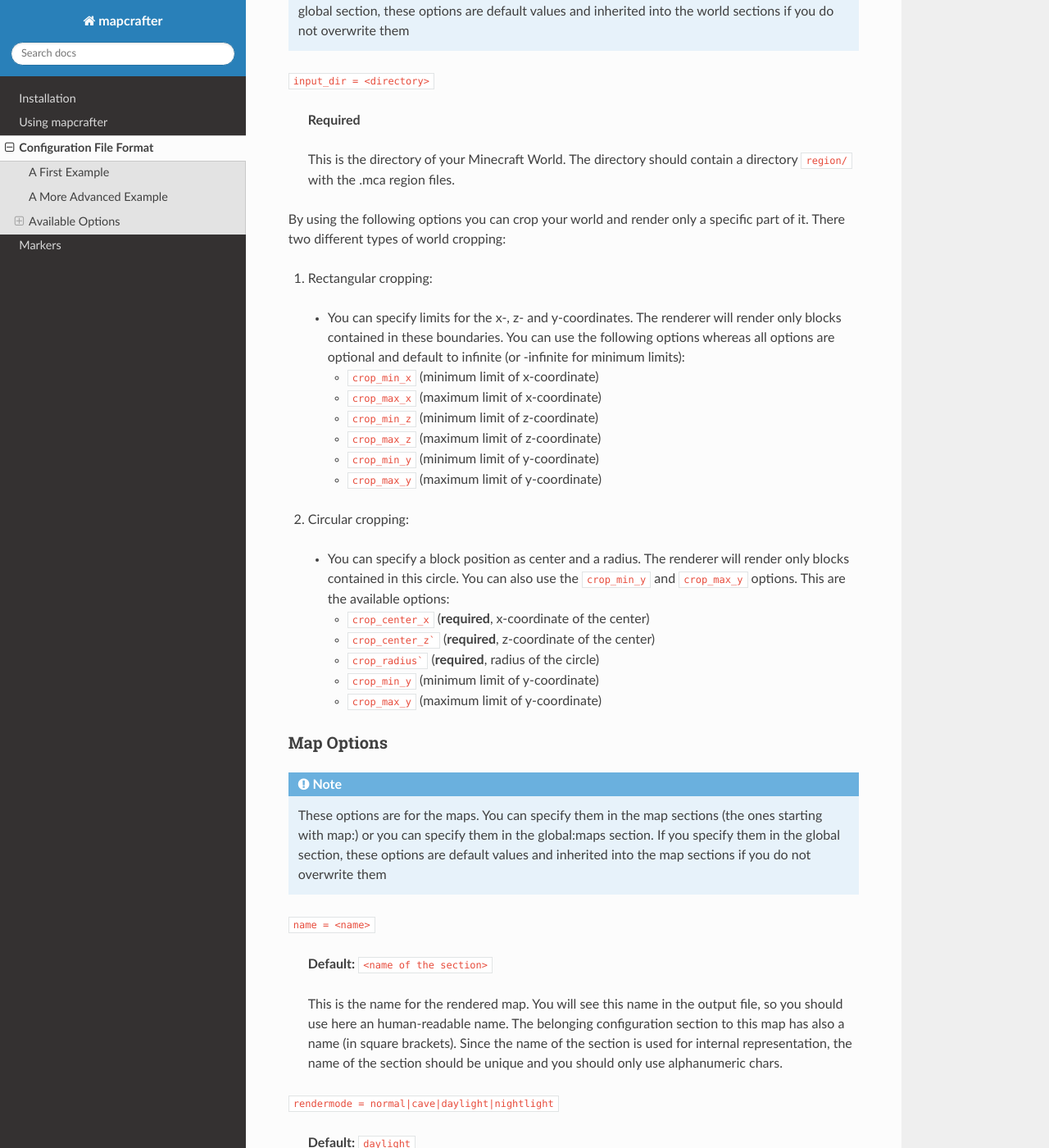
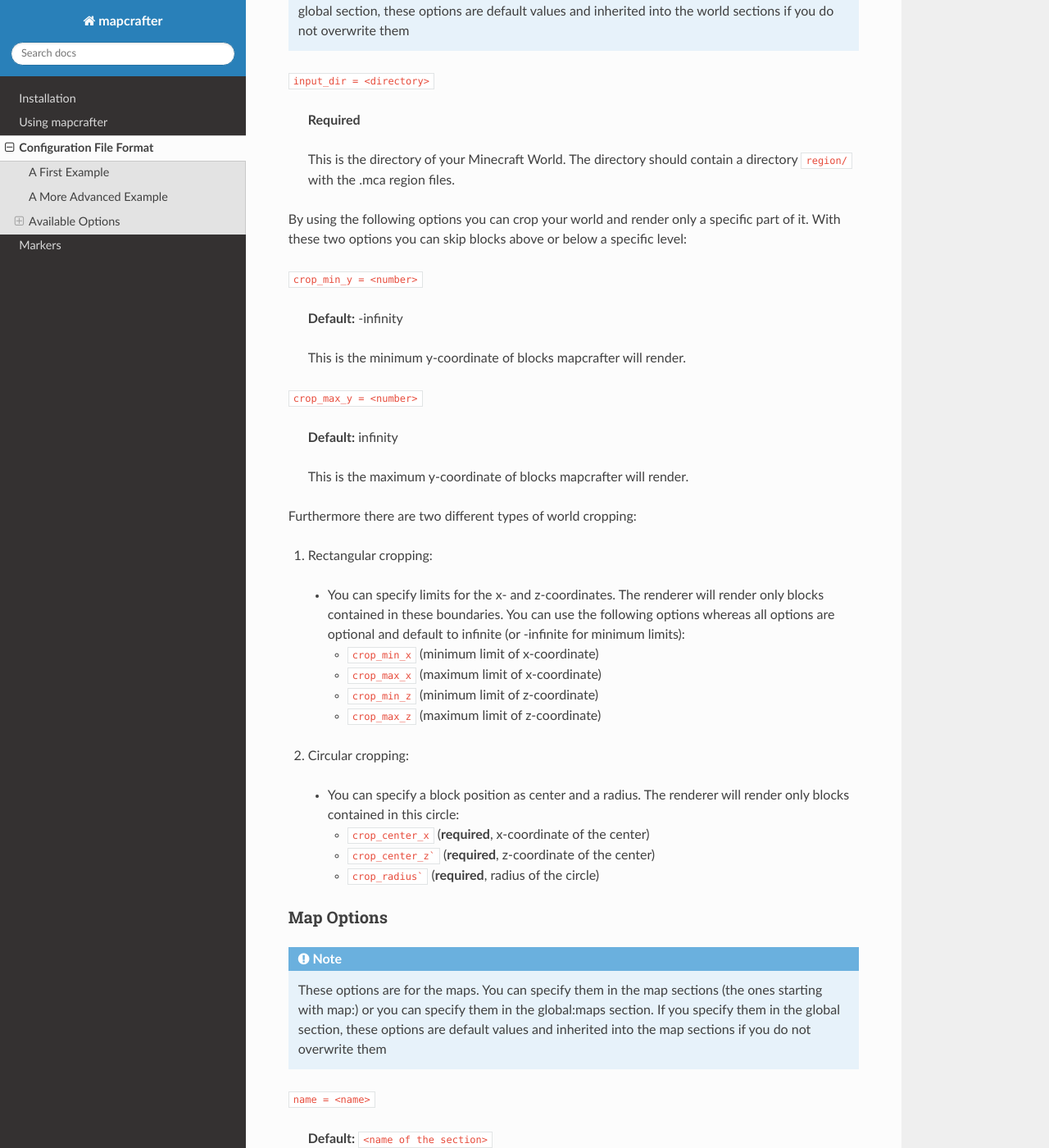
Before and after one commit to mapcrafter/mapcrafter, a Sphinx documentation site: the page built from docs/configuration.rst, in a window 1280 px wide and 1400 px high, scrolled down 3297 px. Shown: the whole window at 82% size. Built offline with Sphinx 7.4.7 and the Read the Docs theme 2.0.0, drawn with Linux system fonts in a browser that asks for light colours.

Commit message:
Tweaked documentation for world cropping.

````diff
--- a/docs/configuration.rst
+++ b/docs/configuration.rst
@@ -174,11 +174,26 @@ World Options
     a directory ``region/`` with the .mca region files.
 
 By using the following options you can crop your world and render only
-a specific part of it. There two different types of world cropping:
+a specific part of it. With these two options you can skip blocks above or
+below a specific level:
+
+``crop_min_y = <number>``
+
+    **Default:** -infinity
+
+    This is the minimum y-coordinate of blocks mapcrafter will render.
+
+``crop_max_y = <number>``
+
+    **Default:** infinity
+
+    This is the maximum y-coordinate of blocks mapcrafter will render.
+
+Furthermore there are two different types of world cropping:
 
 1. Rectangular cropping:
 
-  * You can specify limits for the x-, z- and y-coordinates.
+  * You can specify limits for the x- and z-coordinates.
     The renderer will render only blocks contained in these boundaries.
     You can use the following options whereas all options are optional
     and default to infinite (or -infinite for minimum limits):
@@ -187,21 +202,15 @@ a specific part of it. There two different types of world cropping:
     * ``crop_max_x`` (maximum limit of x-coordinate)
     * ``crop_min_z`` (minimum limit of z-coordinate)
     * ``crop_max_z`` (maximum limit of z-coordinate)
-    * ``crop_min_y`` (minimum limit of y-coordinate)
-    * ``crop_max_y`` (maximum limit of y-coordinate)
 
 2. Circular cropping:
 
   * You can specify a block position as center and a radius.
-    The renderer will render only blocks contained in this circle.
-    You can also use the ``crop_min_y`` and ``crop_max_y`` options.
-    This are the available options:
+    The renderer will render only blocks contained in this circle:
 
     * ``crop_center_x`` (**required**, x-coordinate of the center)
     * ``crop_center_z``` (**required**, z-coordinate of the center)
     * ``crop_radius``` (**required**, radius of the circle)
-    * ``crop_min_y`` (minimum limit of y-coordinate)
-    * ``crop_max_y`` (maximum limit of y-coordinate)
 
 Map Options
 -----------
````
